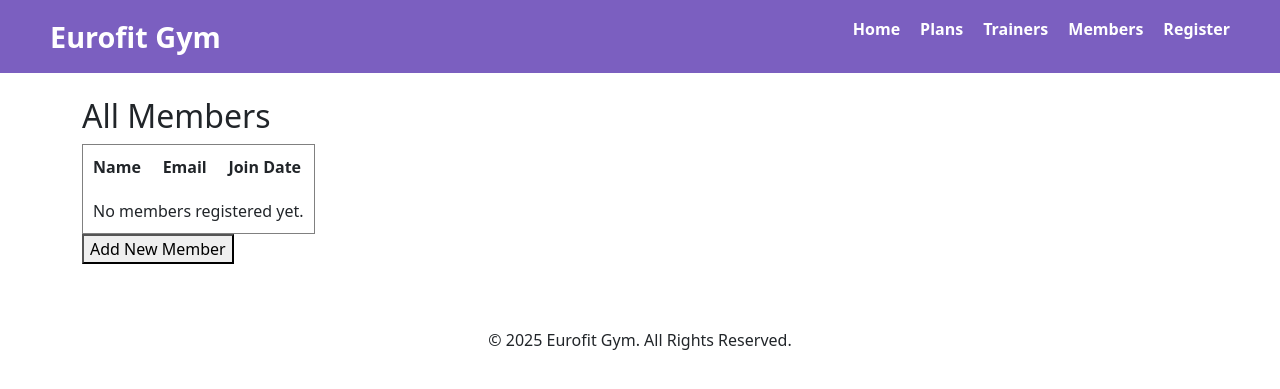
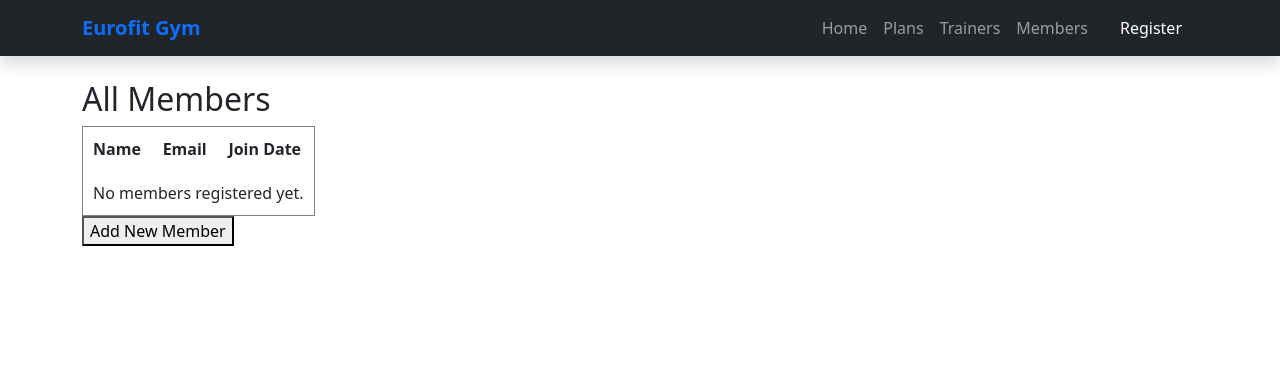
Before and after one commit to Niharika-Seth/Django, a Django app: page /members/ in a window 1280 px wide. Shown: the top 389 px of the page. Run offline with Django 5.2, Linux system fonts and the light colour scheme.

Commit message:
Made changes to base.html page

```diff
--- a/gymapp/templates/gymapp/base.html
+++ b/gymapp/templates/gymapp/base.html
@@ -3,42 +3,39 @@
 <head>
     <meta charset="UTF-8">
     <meta name="viewport" content="width=device-width, initial-scale=1.0">
-    <title>{% block title %}Eurofit Gym{% endblock %}</title>
-
+    <title>Eurofit Gym</title>
     <!-- Bootstrap CSS -->
-    <link href="https://cdn.jsdelivr.net/npm/bootstrap@5.3.3/dist/css/bootstrap.min.css" rel="stylesheet">
-
-    <!-- Bootstrap Icons -->
+    <link href="https://cdn.jsdelivr.net/npm/bootstrap@5.3.0/dist/css/bootstrap.min.css" rel="stylesheet">
     <link href="https://cdn.jsdelivr.net/npm/bootstrap-icons/font/bootstrap-icons.css" rel="stylesheet">
-
-    <!-- Custom CSS -->
-    {% load static %}
-    <link rel="stylesheet" href="{% static 'css/style.css' %}">
 </head>
 <body>
     <!-- Navbar -->
-    <nav class="navbar">
-        <div class="logo">Eurofit Gym</div>
-        <ul class="nav-links">
-            <li><a href="{% url 'home' %}">Home</a></li>
-            <li><a href="{% url 'plan_list' %}">Plans</a></li>
-            <li><a href="{% url 'trainer_list' %}">Trainers</a></li>
-            <li><a href="{% url 'member_list' %}">Members</a></li>
-            <li><a href="{% url 'member_register' %}">Register</a></li>
-        </ul>
+    <nav class="navbar navbar-expand-lg navbar-dark bg-dark shadow">
+        <div class="container">
+            <a class="navbar-brand fw-bold text-primary" href="{% url 'home' %}">Eurofit Gym</a>
+            <button class="navbar-toggler" type="button" data-bs-toggle="collapse" data-bs-target="#navbarNav"
+                    aria-controls="navbarNav" aria-expanded="false" aria-label="Toggle navigation">
+                <span class="navbar-toggler-icon"></span>
+            </button>
+
+            <div class="collapse navbar-collapse justify-content-end" id="navbarNav">
+                <ul class="navbar-nav">
+                    <li class="nav-item"><a class="nav-link" href="{% url 'home' %}">Home</a></li>
+                    <li class="nav-item"><a class="nav-link" href="{% url 'plan_list' %}">Plans</a></li>
+                    <li class="nav-item"><a class="nav-link" href="{% url 'trainer_list' %}">Trainers</a></li>
+                    <li class="nav-item"><a class="nav-link" href="{% url 'member_list' %}">Members</a></li>
+                    <li class="nav-item"><a class="nav-link btn btn-primary text-white px-3 ms-2" href="{% url 'member_register' %}">Register</a></li>
+                </ul>
+            </div>
+        </div>
     </nav>
 
-    <!-- Page Content -->
+    <!-- Main content -->
     <div class="container mt-4">
         {% block content %}{% endblock %}
     </div>
 
-    <!-- Footer -->
-    <footer class="text-center py-3 mt-5">
-        <p>&copy; 2025 Eurofit Gym. All Rights Reserved.</p>
-    </footer>
-
     <!-- Bootstrap JS -->
-    <script src="https://cdn.jsdelivr.net/npm/bootstrap@5.3.3/dist/js/bootstrap.bundle.min.js"></script>
+    <script src="https://cdn.jsdelivr.net/npm/bootstrap@5.3.0/dist/js/bootstrap.bundle.min.js"></script>
 </body>
 </html>
```
